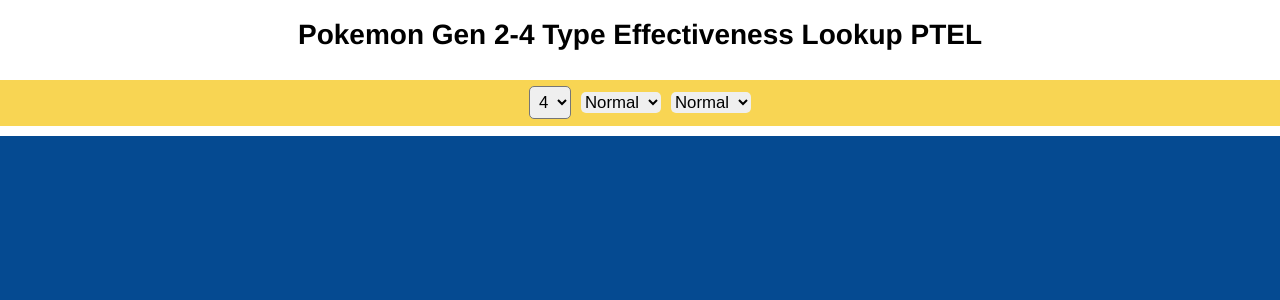
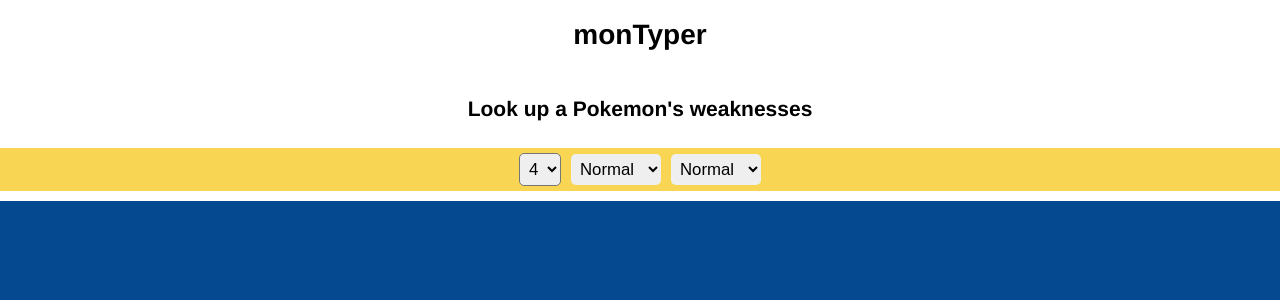
Before and after one commit to StephenWist/monTyper, a SvelteKit app: page / in a window 1280 px wide. Shown: the top 300 px of the page. Built offline with nearby package versions, Linux system fonts and the light colour scheme.

Commit message:
Change headings. Give type select padding.

```diff
--- a/src/TypeSelect.svelte
+++ b/src/TypeSelect.svelte
@@ -18,6 +18,7 @@
         font-size: 1.2em;
         border: 5px;
         margin: 5px;
+        padding: 5px;
         border-radius: 5px;
     }
 </style>
--- a/src/routes/+page.svelte
+++ b/src/routes/+page.svelte
@@ -114,7 +114,8 @@
 </script>
 
 <div id='main-wrapper'>
-    <h1>Pokemon Gen 2-4 Type Effectiveness Lookup PTEL</h1>
+    <h1>monTyper</h1>
+    <h2>Look up a Pokemon's weaknesses</h2>
     <Selector on:typeUpdate={typeUpdated} />
     <div id='results'>
         {#if t1 != t2}
```
